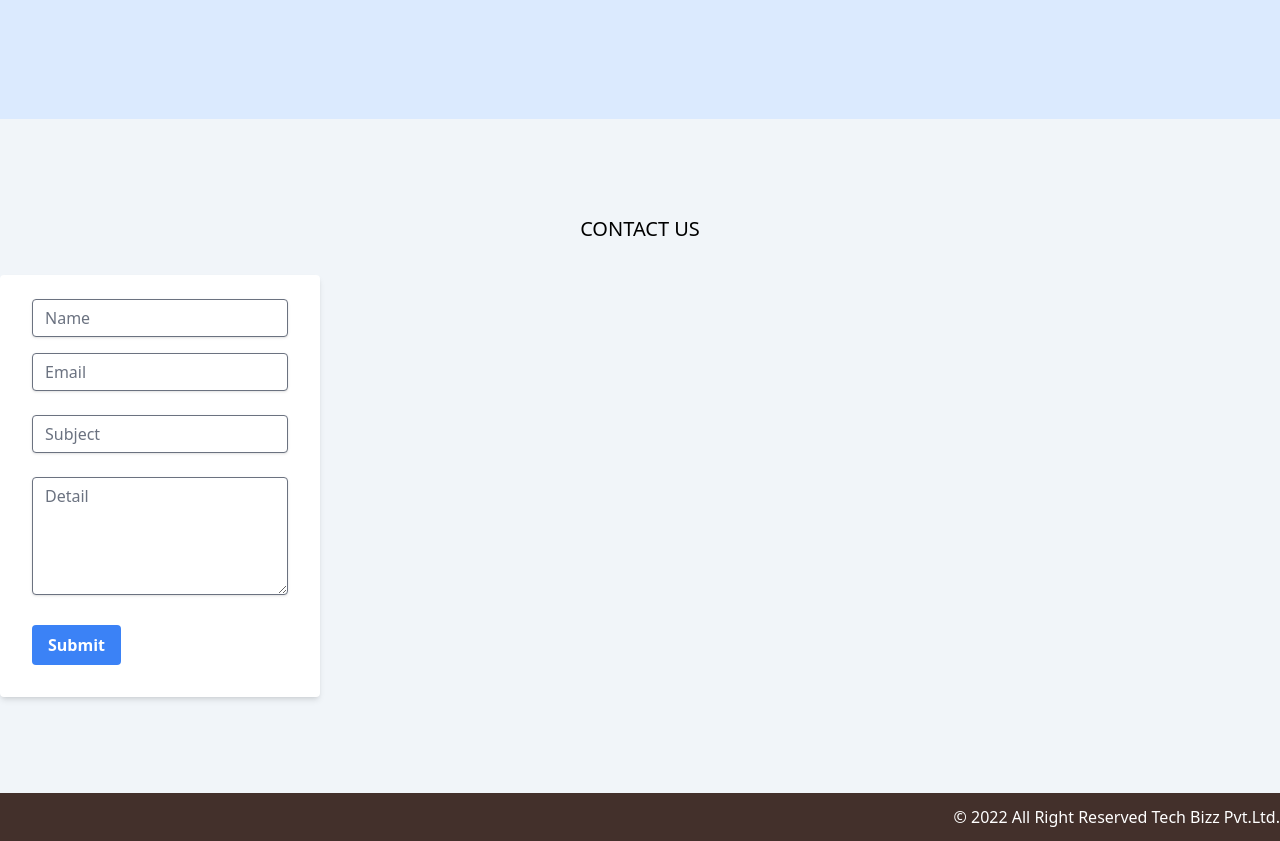
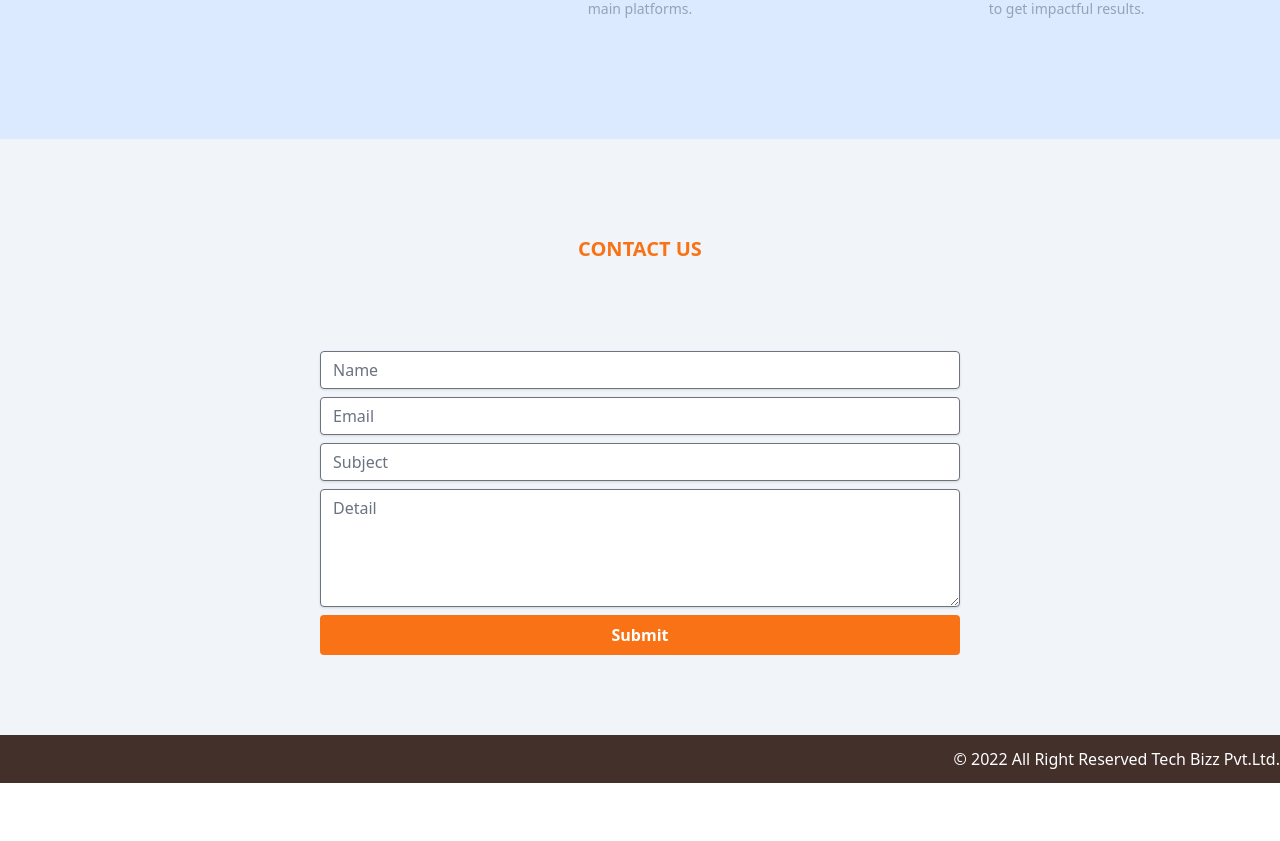
Before and after one commit to susantp/techbizz-portfolio, a Next.js app: page / in a window 1280 px wide. Shown: the part 1841-2682 px from the top of the page. After the commit the page ends 2624 px from the top, so only its background shows below. Built offline with nearby package versions, Linux system fonts and the light colour scheme.

Commit message:
googlesheet submission complete

```diff
--- a/components/home/ContactUsComponent.tsx
+++ b/components/home/ContactUsComponent.tsx
@@ -6,6 +6,7 @@ const ContactUsComponent = ({heading}): JSX.Element => {
     const [email, setEmail] = useState('');
     const [subject, setSubject] = useState('');
     const [detail, setDetail] = useState('');
+    const [message, setMessage] = useState('');
 
     const handleSubmit = async (e: FormEvent<HTMLFormElement>) => {
         e.preventDefault()
@@ -25,7 +26,8 @@ const ContactUsComponent = ({heading}): JSX.Element => {
             body: JSON.stringify(form)
         })
         const content = await response.json();
-        alert('Thank you.')
+        setMessage('Thank you.')
+        // content.data.status === 200 ? setMessage('Thank you.') : setMessage('Oops! Something went wrong.')
         setName('')
         setEmail('')
         setSubject('')
@@ -33,12 +35,12 @@ const ContactUsComponent = ({heading}): JSX.Element => {
     }
     return (
         <div>
-            <div className={`flex flex-col gap-y-4  py-20  container mx-auto`}>
-                <div className={`py-4`}><h2 className={`text-xl uppercase text-center`}>{heading}</h2></div>
-
-                <div className="w-full max-w-xs ">
-                    <form className="bg-white shadow-md rounded px-8 pt-6 pb-8 mb-4" onSubmit={handleSubmit}>
-                        <div className="mb-4">
+            <div className={`sectionDiv`}>
+                <div className={`py-4`}><h2 className={`headerText`}>{heading}</h2></div>
+                <div className="w-full flex flex-col gap-y-2 items-center justify-center">
+                    <div
+                        className={`text-center text-green-800 font-bold ${message !== '' ? 'visible' : 'invisible'}`}>{message}</div>
+                    <form className={`flex flex-col  w-1/2 gap-y-2`} onSubmit={handleSubmit}>
                         <input
                             onChange={e => setName(e.target.value)}
                             className="shadow appearance-none border rounded w-full py-2 px-3 text-gray-700 leading-tight focus:outline-none focus:shadow-outline"
@@ -47,36 +49,32 @@ const ContactUsComponent = ({heading}): JSX.Element => {
                             placeholder="Name"
                             value={name}
                         />
-                        </div>
-                        <div className="mb-6">
                         <input
                             value={email}
                             onChange={e => setEmail(e.target.value)}
                             className="shadow appearance-none border rounded w-full py-2 px-3 text-gray-700 leading-tight focus:outline-none focus:shadow-outline"
-                                id="email" type="email" placeholder="Email"/>
-                        </div>
-                        <div className="mb-6">
+                            id="email" type="email" placeholder="Email"
+                        />
                         <input
                             value={subject}
                             onChange={e => setSubject(e.target.value)}
                             className="shadow appearance-none border rounded w-full py-2 px-3 text-gray-700 leading-tight focus:outline-none focus:shadow-outline"
-                                id="subject" type="text" placeholder="Subject"/>
-                        </div>
-                        <div className="mb-6">
+                            id="subject" type="text" placeholder="Subject"
+                        />
                         <textarea
                             onChange={e => setDetail(e.target.value)}
                             defaultValue={detail}
                             className="shadow appearance-none border rounded w-full py-2 px-3 text-gray-700 leading-tight focus:outline-none focus:shadow-outline"
-                                    id="detail" placeholder="Detail" rows={5}></textarea>
-                        </div>
-                        <div className="flex items-center justify-between">
+                            id="detail" placeholder="Detail" rows={5}
+                        >
+
+                    </textarea>
                         <button
-                                className="bg-blue-500 hover:bg-blue-700 text-white font-bold py-2 px-4 rounded focus:outline-none focus:shadow-outline"
+                            className="bg-orange-500 hover:bg-blue-700 text-white font-bold py-2 px-4 rounded focus:outline-none focus:shadow-outline"
                             type="submit"
                         >
                             Submit
                         </button>
-                        </div>
                     </form>
 
                 </div>
--- a/hooks/useContentSchema.tsx
+++ b/hooks/useContentSchema.tsx
@@ -81,7 +81,13 @@ export default function UseContentSchema() {
                 image: 'https://via.placeholder.com/150.png',
                 title: 'Web Development',
                 slug: 'web-development',
-                description: 'Tech Bizz delivers end to end business solutions that leverage the deep industry and functional expertise.'
+                description: 'Tech Bizz delivers end to end business solutions that leverage the deep industry and functional expertise.',
+            },{
+                icon: <BiCartAlt className={iconClasses}/>,
+                image: 'https://via.placeholder.com/150.png',
+                title: 'E-commerce Solution',
+                slug: 'e-commerce-solution',
+                description: 'Tech Bizz provides innovative multi channel e-commerce solutions for retailers of both mid cap and large cap.'
             },
             {
                 icon: <SiAndroidstudio className={iconClasses}/>,
@@ -96,13 +102,6 @@ export default function UseContentSchema() {
                 title: 'Web Designing',
                 slug: 'web-designing',
                 description: 'Tech Bizz is a web & software development company that provides effective solutions in web designing.'
-            },
-            {
-                icon: <BiCartAlt className={iconClasses}/>,
-                image: 'https://via.placeholder.com/150.png',
-                title: 'E-commerce Solution',
-                slug: 'e-commerce-solution',
-                description: 'Tech Bizz provides innovative multi channel e-commerce solutions for retailers of both mid cap and large cap.'
             },
             {
                 icon: <DiResponsive className={iconClasses}/>,
```
Lines whose indentation alone changed are shown as unchanged.
